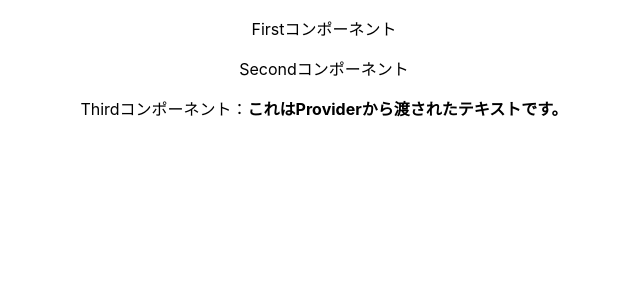
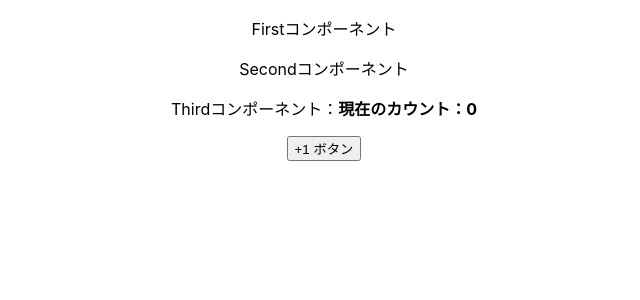
Before and after one commit to takatoshiinaoka/react-practice, a React (Create React App) app: page / in a window 1280 px wide. Shown: the top 300 px of the page, without its empty margins (316-956 px from the left). Built offline with nearby package versions, Linux system fonts and the light colour scheme.

Commit message:
CountData useState

```diff
--- a/src/App.js
+++ b/src/App.js
@@ -3,14 +3,15 @@ import "./App.css"
 
 import { TextProvider } from "./TextProvider"
 import {First} from "./First"
+import { CountProvider } from "./CountProvier"
 
 
 export default function App(){
   return (
     <div className="App">
-      <TextProvider>
+      <CountProvider>
         <First />
-      </TextProvider>
+      </CountProvider>
     </div>
   )
 }
--- /dev/null
+++ b/src/CountProvier.js
@@ -0,0 +1,15 @@
+// 関数コンポーネント内で useState createContext を扱えるようにするため、
+// React import 時に useState createContext を読み込む
+import React,{useState,createContext} from "react"
+
+export const CountContext = createContext()
+
+export const CountProvider = ({children}) => {
+    const [count, setCount] = useState(0)
+
+    return (
+        <CountContext.Provider value={[count, setCount]}>
+            {children}
+        </CountContext.Provider>
+    )
+}
--- a/src/First.js
+++ b/src/First.js
@@ -1,8 +1,7 @@
 // Second import
 import {Second} from "./Second"
 
-//
-//
+
 export const First = () => {
     return (
         <>
--- a/src/Second.js
+++ b/src/Second.js
@@ -1,8 +1,6 @@
 // Third import
 import {Third} from "./Third"
 
-//
-//
 export const Second = () => {
     return (
         <>
--- a/src/Third.js
+++ b/src/Third.js
@@ -1,7 +1,5 @@
-// 関数コンポーネント内で useContext を扱えるようにするため、
-// React import 時に useContext を読み込む
 import React,{useContext} from "react"
-import { TextContext } from "./TextProvider"
+import { CountContext } from "./CountProvier"
 
 // 他のファイルで Thirdコンポーネントを利用できるようにするため
 // exportしておく
@@ -10,17 +8,19 @@ import { TextContext } from "./TextProvider"
 export const Third = () => {
     // useCntext()を利用して、Contextオブジェクトから値を取得
     // useContext()はContextオブジェクトの値を取得できるReactフック
-    const textData = useContext(TextContext)
+    const [count, setCount] = useContext(CountContext)
 
     // textDataには、useContext(TextContext)の値が入っている
     // textDataはProviderコンポーネントから取得したvalueの値
     // Thirdコンポーネント内で、Contextオブジェクトの値を取得できる
-    console.log(textData)
-    return(
+    console.log(`現在のカウント：${count}`)
+
+    const handleClick = () => setCount((prevCount)=>prevCount + 1)
+
+    return (
         <>
-            <p>
-                Thirdコンポーネント：<b>{textData}</b>
-            </p>
+            <p>Thirdコンポーネント：<b>現在のカウント：{count}</b></p>
+            <button onClick={handleClick}>+1 ボタン</button>
         </>
     )
 }
```
